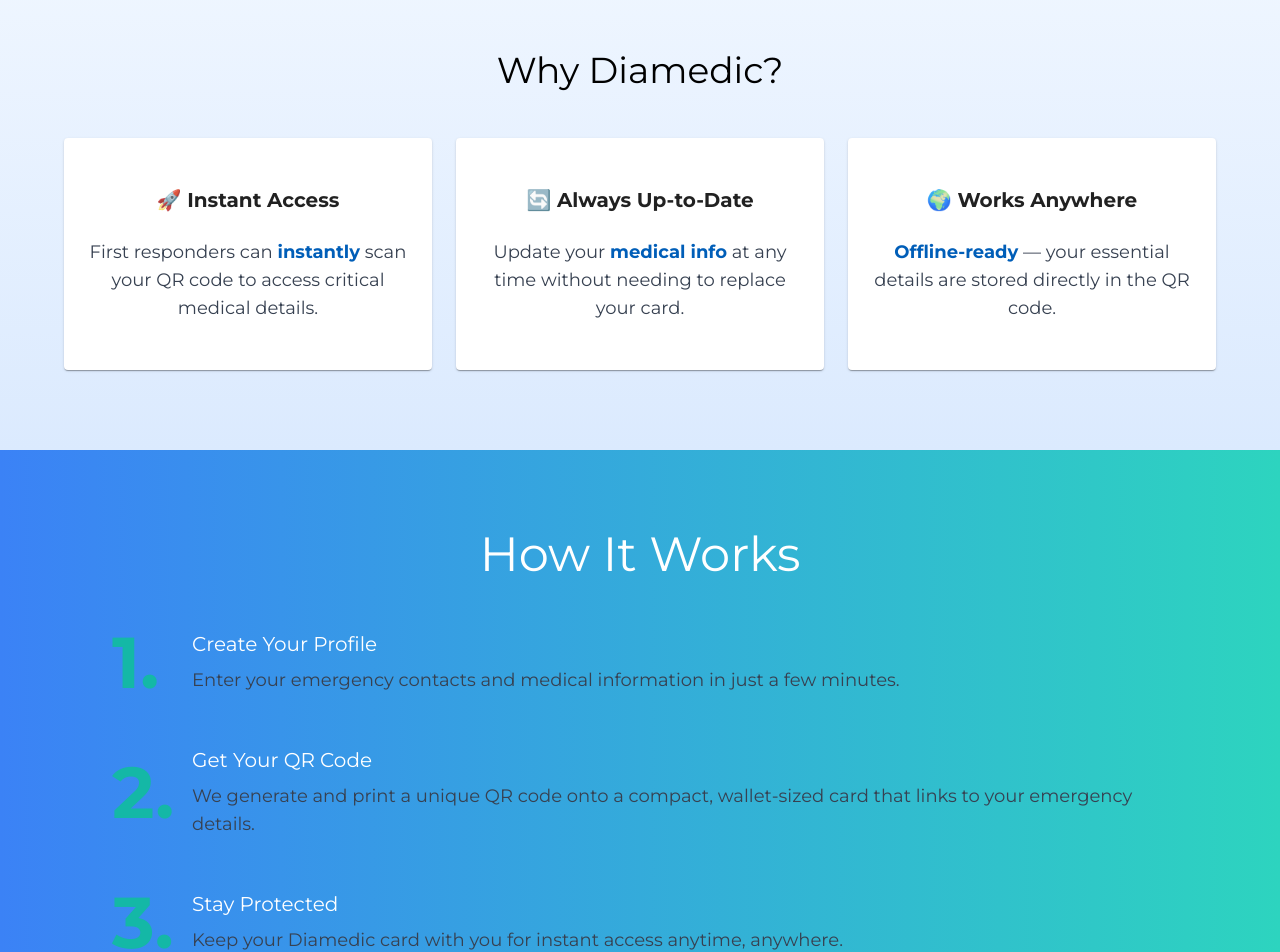
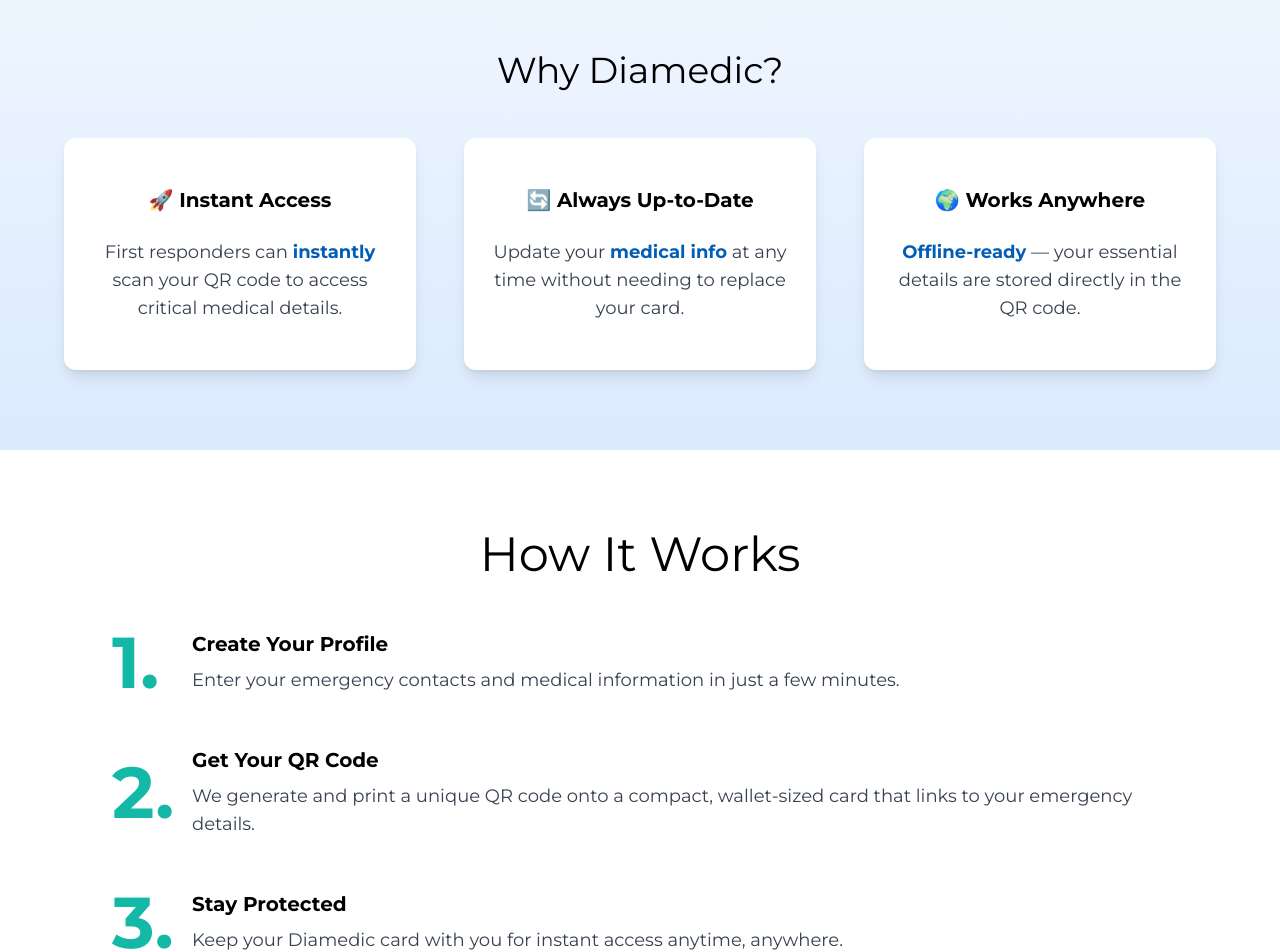
Before and after one commit to Calummullen/diamedic, a React (Vite) app in the folder frontend/: page / in a window 1280 px wide. Shown: the part 1000-1952 px from the top of the page. Built offline with nearby package versions, Linux system fonts and the light colour scheme; a web font is replaced by a local one.

Commit message:
ui improvements

```diff
--- a/frontend/src/components/faq/faq.tsx
+++ b/frontend/src/components/faq/faq.tsx
@@ -9,6 +9,9 @@
 import ExpandMoreIcon from "@mui/icons-material/ExpandMore";
 
 const FAQPage = () => {
+  const accordionSx = {
+    boxShadow: "0px 0.5px 1.25px rgba(0, 0, 0, 0.5)", // Add shadow here
+  };
   const sx = {
     fontSize: {
       xs: "2rem", // font size for extra small screens
@@ -38,7 +41,7 @@
 
       {/* FAQ Accordion */}
       <Box className="space-y-6 mt-8">
-        <Accordion>
+        <Accordion sx={accordionSx}>
           <AccordionSummary expandIcon={<ExpandMoreIcon />} id="panel1-header">
             <Typography sx={sx} variant="h6">
               What is a Diamedic card?
@@ -55,7 +58,7 @@
           </AccordionDetails>
         </Accordion>
 
-        <Accordion>
+        <Accordion sx={accordionSx}>
           <AccordionSummary expandIcon={<ExpandMoreIcon />} id="panel2-header">
             <Typography sx={sx} variant="h6">
               How do I get my Diamedic card?
@@ -71,7 +74,7 @@
           </AccordionDetails>
         </Accordion>
 
-        <Accordion>
+        <Accordion sx={accordionSx}>
           <AccordionSummary expandIcon={<ExpandMoreIcon />} id="panel3-header">
             <Typography sx={sx} variant="h6">
               How long does it take to receive my card?
@@ -86,7 +89,7 @@
           </AccordionDetails>
         </Accordion>
 
-        <Accordion>
+        <Accordion sx={accordionSx}>
           <AccordionSummary expandIcon={<ExpandMoreIcon />} id="panel4-header">
             <Typography sx={sx} variant="h6">
               Is the Diamedic card waterproof?
@@ -101,7 +104,7 @@
           </AccordionDetails>
         </Accordion>
 
-        <Accordion>
+        <Accordion sx={accordionSx}>
           <AccordionSummary expandIcon={<ExpandMoreIcon />} id="panel5-header">
             <Typography sx={sx} variant="h6">
               What happens if my card is lost or damaged?
@@ -116,7 +119,7 @@
           </AccordionDetails>
         </Accordion>
 
-        <Accordion>
+        <Accordion sx={accordionSx}>
           <AccordionSummary expandIcon={<ExpandMoreIcon />} id="panel6-header">
             <Typography sx={sx} variant="h6">
               How secure is my personal information?
@@ -131,7 +134,7 @@
           </AccordionDetails>
         </Accordion>
 
-        <Accordion>
+        <Accordion sx={accordionSx}>
           <AccordionSummary expandIcon={<ExpandMoreIcon />} id="panel7-header">
             <Typography sx={sx} variant="h6">
               Can I update my medical details on the Diamedic card?
--- a/frontend/src/components/landing-page/landing-page.tsx
+++ b/frontend/src/components/landing-page/landing-page.tsx
@@ -73,7 +73,7 @@
           <p className="text-8xl text-center lg:text-4xl pb-24 lg:pb-12">
             Why Diamedic?
           </p>
-          <div className="grid grid-cols-1 lg:grid-cols-3 lg:gap-6 gap-12 ">
+          <div className="grid grid-cols-1 lg:grid-cols-3 lg:gap-12 gap-12 ">
             <LandingPageCard
               title="🚀 Instant Access"
               desc={
@@ -109,7 +109,7 @@
         </Container>
       </div>
       {/* How It Works */}
-      <div className="bg-gradient-to-r from-blue-500 to-teal-400 text-white py-20">
+      <div className="bg-white text-black py-20">
         <Container>
           <p className="text-center text-9xl lg:text-5xl">How It Works</p>
 
@@ -141,7 +141,9 @@
                   </p>
                 </div>
                 <div className="flex-grow">
-                  <p className="lg:text-xl text-6xl mb-2">{item.title}</p>
+                  <p className="lg:text-xl text-6xl mb-2 font-bold">
+                    {item.title}
+                  </p>
                   <p className="lg:text-lg text-4xl text-gray-700">
                     {item.desc}
                   </p>
@@ -278,9 +280,9 @@
   desc: JSX.Element;
 }) => {
   return (
-    <Card className="shadow-xl flex flex-col gap-14 lg:gap-6 rounded-lg bg-white p-20 lg:px-6 lg:py-12 text-center hover:shadow-2xl transition duration-300">
+    <p className="shadow-lg bg-white flex flex-col gap-14 lg:gap-6 rounded-xl p-20 lg:px-6 lg:py-12 text-center hover:shadow-xl transition duration-300">
       <p className="lg:text-xl lg:font-bold text-6xl">{title}</p>
       <p className="text-gray-700 lg:text-lg text-4xl">{desc}</p>
-    </Card>
+    </p>
   );
 };
```
